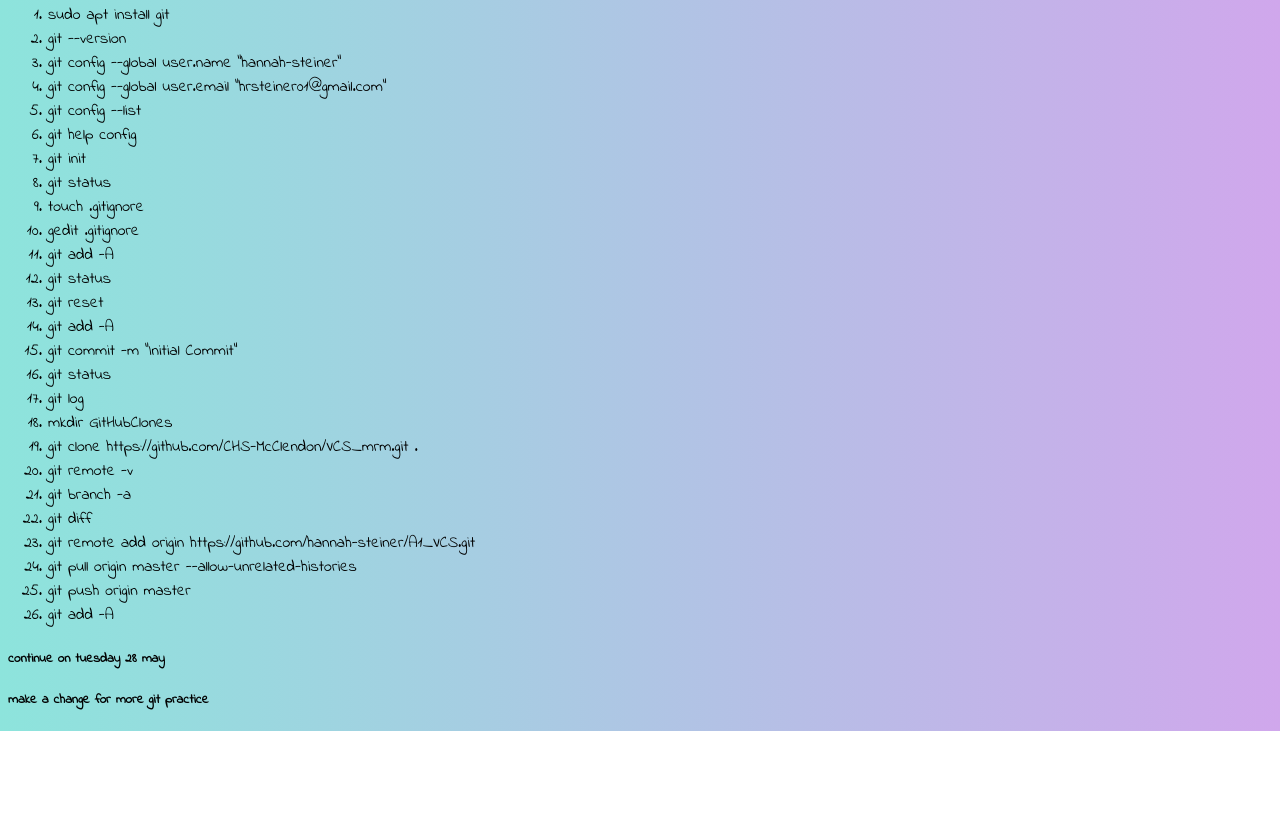
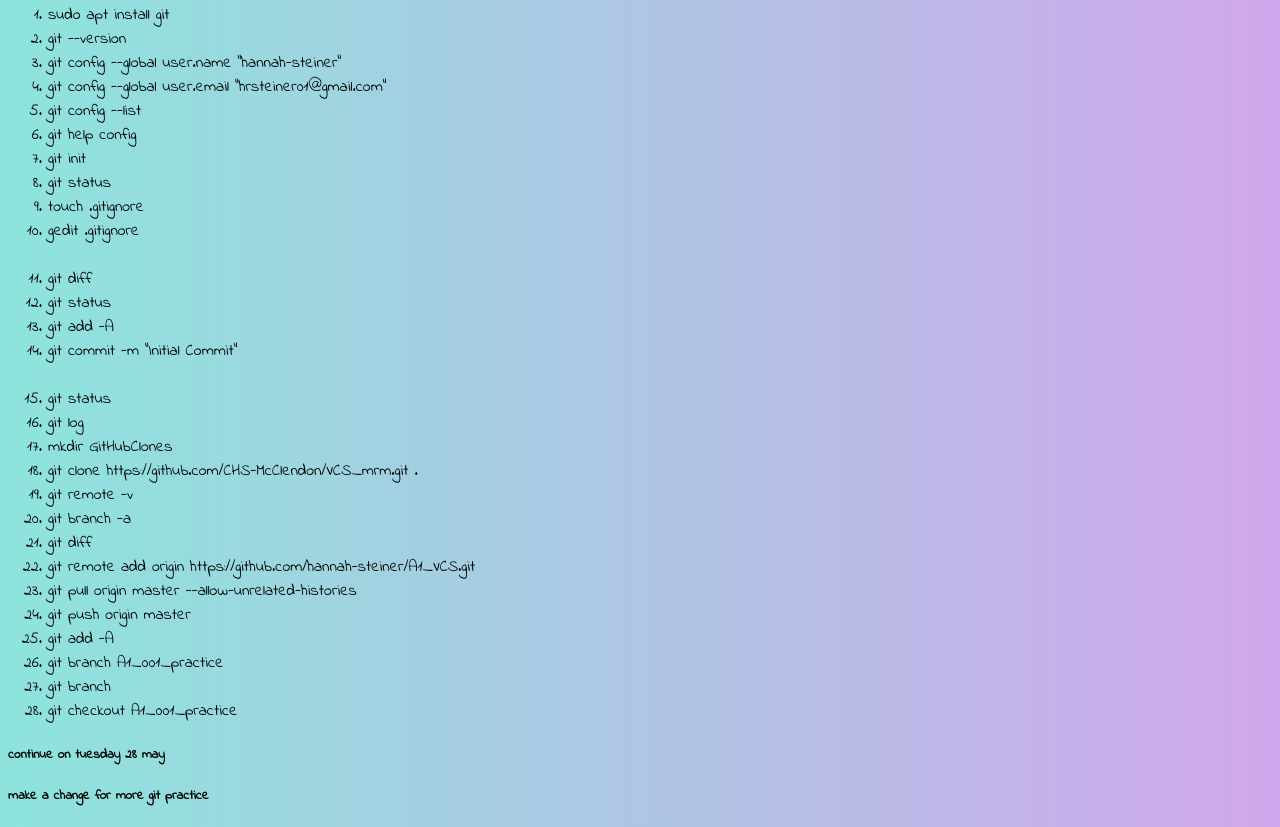
Before and after one commit to hannah-steiner/A1_VCS, a plain HTML site: page index.html in a window 1280 px wide. Shown: the part 411-1238 px from the top of the page. Before the commit the page ends 1142 px from the top, so only its background shows below. Drawn offline with Linux system fonts and the light colour scheme.

Commit message:
initial branch commit

```diff
--- a/index.html
+++ b/index.html
@@ -36,12 +36,11 @@
         <li> git init</li>
         <li>git status</li>
         <li>touch .gitignore</li>
-        <li>gedit .gitignore</li>
+        <li>gedit .gitignore</li><br>
+        <li>git diff</li>
+        <li>git status</li>
         <li>git add -A</li>
-        <li>git status</li>
-        <li>git reset</li>
-        <li>git add -A</li>
-        <li>git commit -m "Initial Commit"</li>
+        <li>git commit -m "Initial Commit"</li><br>
         <li>git status</li>
         <li>git log</li>
         <li>mkdir GitHubClones</li>
@@ -53,6 +52,9 @@
         <li>git pull origin master --allow-unrelated-histories</li>
         <li>git push origin master</li>
         <li>git add -A</li>
+        <li>git branch A1_001_practice</li>
+        <li>git branch</li>
+        <li>git checkout A1_001_practice</li>
 
     </ol>
     <h5>continue on tuesday 28 may</h5>
```
